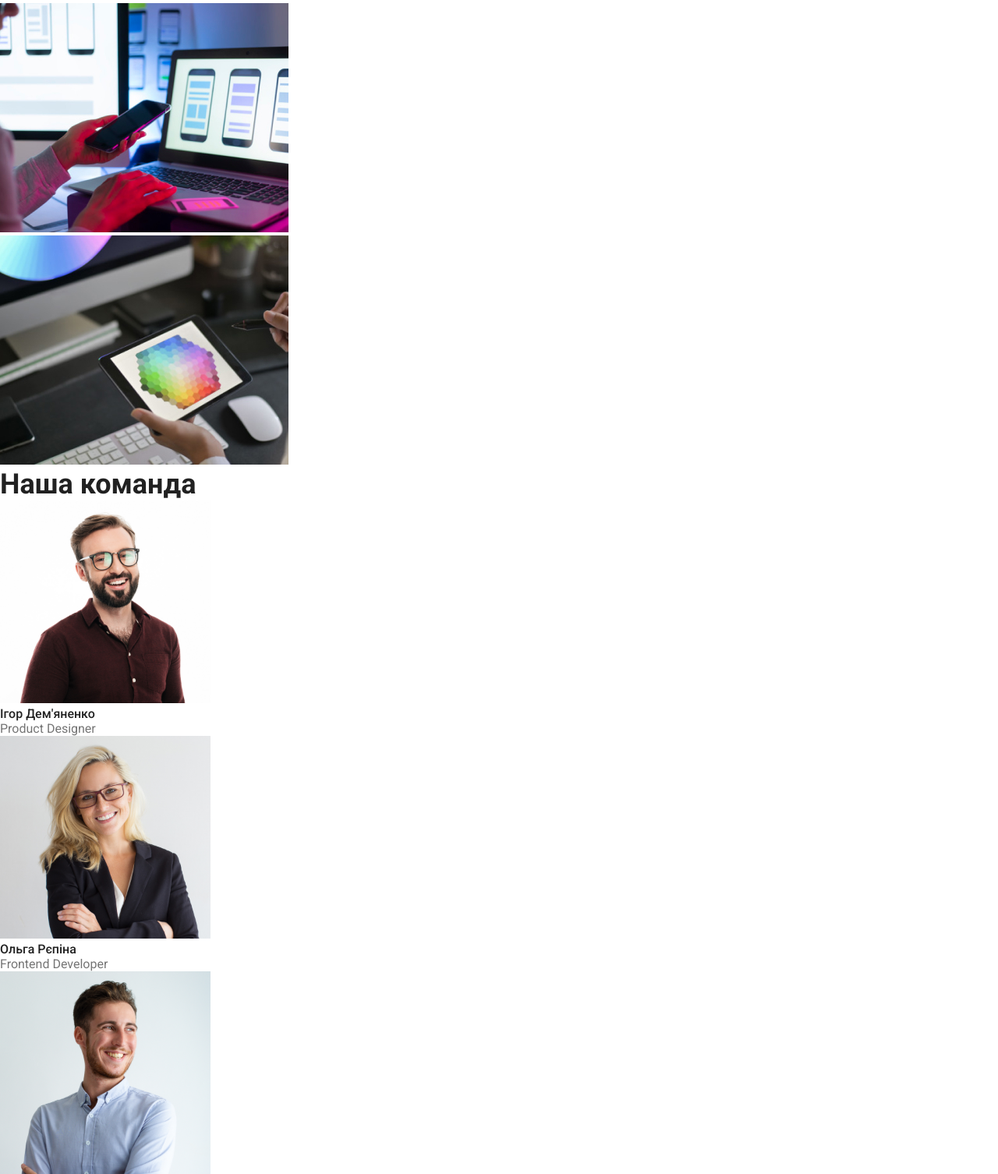
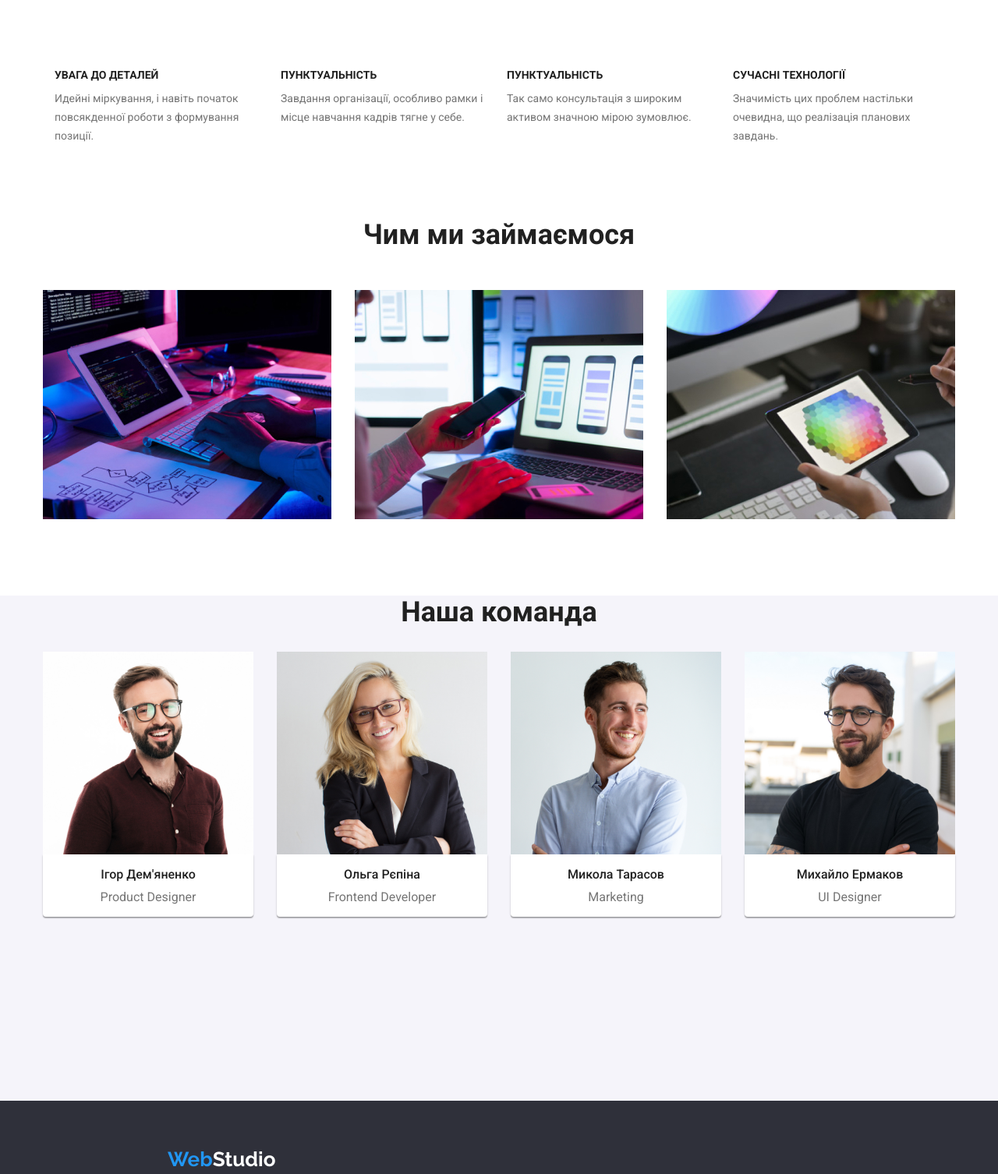
Before and after one commit to RogueMoore/markup-hw-03, a plain HTML site: page index.html in a window 1280 px wide. Shown: the part 686-2192 px from the top of the page at 78% size. Drawn offline with Linux system fonts and the light colour scheme.

Commit message:
most of index.html is done

```diff
--- a/css/features.css
+++ b/css/features.css
@@ -1,6 +1,19 @@
+.features {
+  display: flex;
+  justify-content: center;
+  margin-top: 94px;
+}
+
 .features__list {
+  display: flex;
+  justify-content: center;
+  gap: 20px;
+  width: 1200px;
   list-style: none;
 }
+
+/* .features__item {
+  display: flex;} */
 
 .features__title {
   font-size: 14px;
@@ -11,9 +24,12 @@
 }
 
 .features__text {
+  margin-top: 10px;
   font-size: 14px;
   font-weight: 400;
   line-height: 24px;
 
   color: var(--accent-color);
+
+  width: 270px;
 }
--- /dev/null
+++ b/css/footer.css
@@ -0,0 +1,39 @@
+.footer {
+  padding: 60px 0 60px 215px;
+  background-color: var(--background-color);
+
+  height: 251px;
+}
+
+.address {
+  margin-top: 28px;
+  line-height: 24px;
+
+  color: #fff;
+}
+
+.contacts__link--footer {
+
+  text-decoration: none;
+
+  line-height: 24px;
+
+  color: var(--accent-color);
+}
+
+.contacts__link--footer:hover,
+.contacts__link--footer:focus {
+  color: var(--main-color);
+}
+
+.site__content {
+  display: flex;
+  flex-direction: column;
+  width: 1200px;
+  margin: 0 auto;
+}
+
+.section__content {
+  margin: 0 auto;
+  width: 1200px;
+}
--- a/css/header.css
+++ b/css/header.css
@@ -1,7 +1,12 @@
+.container {
+  width: 1200px;
+}
+
 .header__content {
   display: flex;
   justify-content: space-between;
   height: 80px;
 
+
   align-items: center;
 }
--- a/css/hero.css
+++ b/css/hero.css
@@ -1,5 +1,17 @@
 .hero {
+  display: flex;
+  flex-direction: column;
+  align-items: center;
+  justify-content: center;
+  gap: 30px;
+
+  height: 600px;
+
+
   background-color: var(--background-color);
+
+
+
 }
 
 .hero__main-title {
@@ -8,6 +20,8 @@
   line-height: 60px;
   text-transform: uppercase;
 
+  width: 696px;
+
   color: #fff;
 
   font-weight: 900;
--- a/css/logo.css
+++ b/css/logo.css
@@ -19,3 +19,7 @@
 .logo__studio--black {
   color: #000;
 }
+
+.logo--footer {
+  max-width: 145px;
+}
--- a/css/main.css
+++ b/css/main.css
@@ -10,6 +10,7 @@
 @import "./services.css";
 @import "./team.css";
 @import "./button.css";
+@import "./footer.css";
 
 /* site portfolio */
 
@@ -64,26 +65,3 @@
 }
 
 /* footer */
-
-.footer {
-  background-color: var(--background-color);
-}
-
-.address {
-  line-height: 24px;
-
-  color: #fff;
-}
-
-.contacts__link--footer {
-  text-decoration: none;
-
-  line-height: 24px;
-
-  color: var(--accent-color);
-}
-
-.contacts__link--footer:hover,
-.contacts__link--footer:focus {
-  color: var(--main-color);
-}
--- a/css/reset.css
+++ b/css/reset.css
@@ -1,3 +1,7 @@
+* {
+  box-sizing: border-box;
+}
+
 .page__body {
   margin: 0;
   padding: 0;
--- a/css/services.css
+++ b/css/services.css
@@ -1,4 +1,11 @@
+/* .services {
+  margin: 0 auto;
+  width: 1200px;
+} */
+
 .section__title {
+  margin-top: 94px;
+  text-align: center;
   font-size: 36px;
   font-weight: 700;
 
@@ -6,7 +13,12 @@
 }
 
 .services__list {
+  margin-top: 50px;
+  display: flex;
+  justify-content: center;
+  gap: 30px;
   list-style: none;
+
 }
 
 .services__image {
--- a/css/team.css
+++ b/css/team.css
@@ -1,10 +1,27 @@
+.section__team {
+
+  background-color: #F5F4FA;
+  height: 648px;
+}
+
+.team__content{
+  width: 1200px;
+  margin: 0 auto;
+}
+
 .team__list {
+  margin-top: 30px;
+  display: flex;
+  justify-content: center;
+  gap: 30px;
   list-style: none;
 }
 
 .team__image {
   width: 270px;
   height: 260px;
+  vertical-align: top;
+
 }
 
 .team__name {
@@ -15,5 +32,20 @@
 }
 
 .team__role {
+  margin-top: 10px;
   color: var(--accent-color);
 }
+
+.team__background {
+  display: flex;
+  flex-direction: column;
+  align-items: center;
+  justify-content: center;
+  height: 80px;
+
+  background-color: #fff;
+
+  border-radius: 0px 0px 4px 4px;
+
+  box-shadow: 0px 2px 1px 0px rgba(0, 0, 0, 0.20), 0px 1px 1px 0px rgba(0, 0, 0, 0.14), 0px 1px 3px 0px rgba(0, 0, 0, 0.12);
+}
--- a/index.html
+++ b/index.html
@@ -9,7 +9,7 @@
   <link
     href="https://fonts.googleapis.com/css2?family=Raleway:wght@700&family=Roboto:ital,wght@0,400;0,500;0,700;0,900;1,400;1,500;1,700;1,900&display=swap"
     rel="stylesheet" />
-  <link rel="stylesheet" href="css/main.css"/>
+  <link rel="stylesheet" href="css/main.css" />
   <title>WebStudio</title>
 </head>
 
@@ -26,10 +26,10 @@
             <li class="nav__item">
               <a class="nav__link" href="index.html">Студія</a>
             </li>
-            <li>
+            <li class="nav__item">
               <a class="nav__link" href="portfolio.html">Портфоліо</a>
             </li>
-            <li>
+            <li class="nav__item">
               <a class="nav__link" href="#">Контакти</a>
             </li>
           </ul>
@@ -52,8 +52,8 @@
       <h1 class="hero__main-title">Ефективні рішення для вашого бізнесу</h1>
       <button class="hero__button button">Замовити послугу</button>
     </section>
-
       <section class="features">
+        <div class="section__content">
         <ul class="features__list">
           <li class="features__item">
             <h3 class="features__title">Увага до деталей</h3>
@@ -62,20 +62,20 @@
               формування позиції.
             </p>
           </li>
-        <li>
+          <li class="features__item">
             <h3 class="features__title">Пунктуальність</h3>
             <p class="features__text">
               Завдання організації, особливо рамки і місце навчання кадрів
               тягне у себе.
             </p>
           </li>
-        <li>
+          <li class="features__item">
             <h3 class="features__title">Пунктуальність</h3>
             <p class="features__text">
               Так само консультація з широким активом значною мірою зумовлює.
             </p>
           </li>
-        <li>
+          <li class="features__item">
             <h3 class="features__title">Сучасні технології</h3>
             <p class="features__text">
               Значимість цих проблем настільки очевидна, що реалізація
@@ -83,57 +83,70 @@
             </p>
           </li>
         </ul>
+    </div>
       </section>
 
-    <section class="services">
+      <section class="section__services">
+        <div class="section__content">
         <h2 class="section__title">Чим ми займаємося</h2>
         <ul class="services__list">
-        <li>
+          <li class="services__item">
             <img class="services__image" src="images/Services/keyboard.jpg" alt="Чим мі займаємося" />
           </li>
-        <li>
+          <li class="services__item">
             <img class="services__image" src="images/Services/phone.jpg" alt="Чим мі займаємося" />
           </li>
-        <li>
+          <li class="services__item">
             <img class="services__image" src="images/Services/rpb.jpg" alt="Чим мі займаємося" />
           </li>
         </ul>
+      </div>
       </section>
 
-    <section class="team">
+        <section class="section__team">
+          <div class="section__content">
           <h2 class="section__title">Наша команда</h2>
           <ul class="team__list">
-        <li>
+            <li class="team__item">
               <img class="team__image" src="images/Team/Ihor_Demyanenko.jpg" alt="Ігор Дем'яненко" />
-
+              <div class="div team__background">
                 <h3 class="team__name">Ігор Дем'яненко</h3>
                 <p class="team__role">Product Designer</p>
+              </div>
             </li>
-        <li>
+            <li class="team__item">
               <img class="team__image" src="images/Team/Olga_Repina.jpg" alt="Ольга Рєпіна" />
+              <div class="div team__background">
                 <h3 class="team__name">Ольга Рєпіна</h3>
                 <p class="team__role">Frontend Developer</p>
+              </div>
             </li>
-        <li>
+            <li class="team__item">
               <img class="team__image" src="images/Team/Mykola_Tarasov.jpg" alt="Микола Тарасов" />
+              <div class="div team__background">
                 <h3 class="team__name">Микола Тарасов</h3>
                 <p class="team__role">Marketing</p>
+              </div>
             </li>
-        <li>
+            <li class="team__item">
               <img class="team__image" src="images/Team/Mykhailo_Yermakov.jpg" alt="Михайло Ермаков" />
+              <div class="div team__background">
                 <h3 class="team__name">Михайло Ермаков</h3>
                 <p class="team__role">UI Designer</p>
+              </div>
             </li>
           </ul>
+        </div>
         </section>
-
   </main>
 
   <footer class="footer">
+    <div class="logo--footer">
     <a class="logo" href="index.html">
       <span class="logo__web">Web</span>
       <span class="logo__studio logo__studio--white">Studio</span>
     </a>
+  </div>
     <address class="address">
       м. Київ, пр-т Лесі Українки, 26
       <br />
```
Lines whose indentation alone changed are shown as unchanged.
